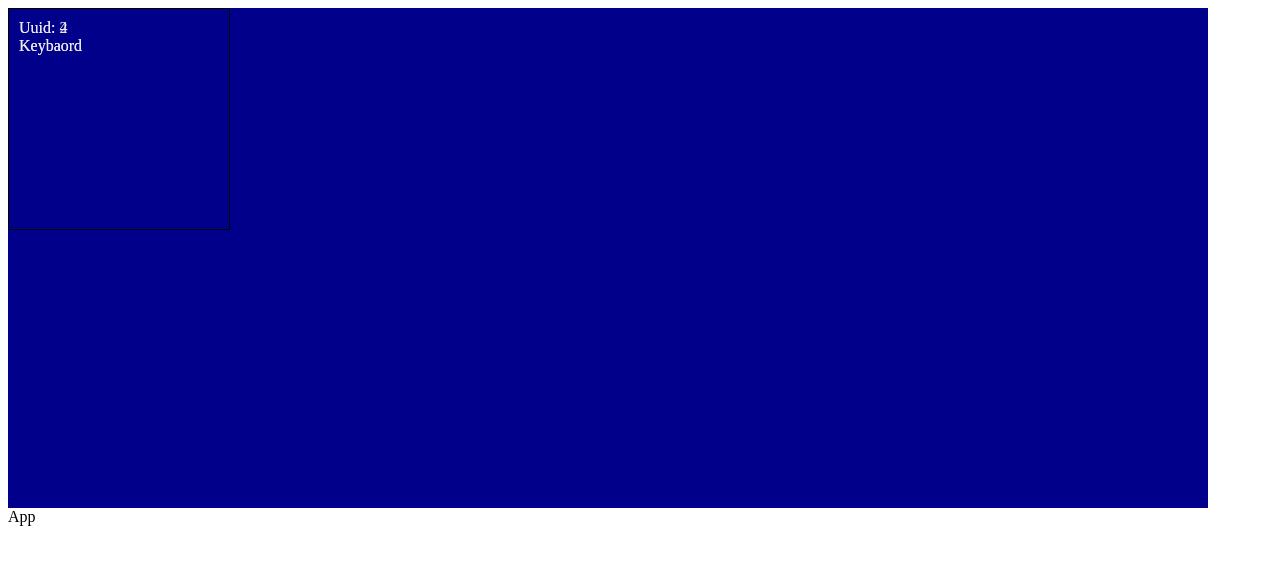
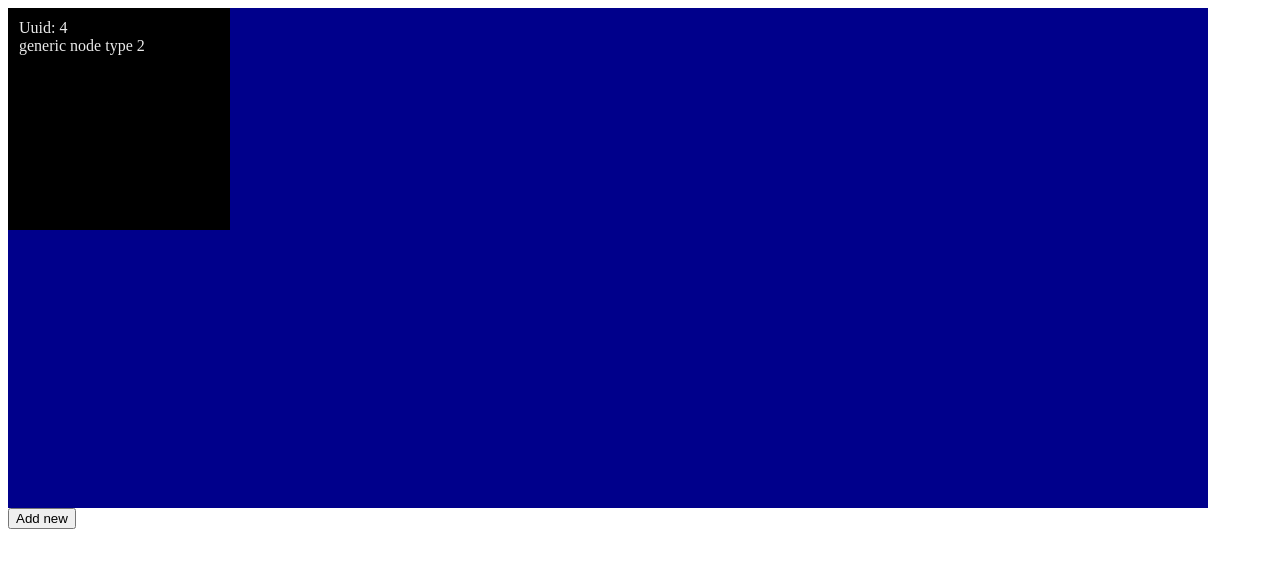
Before and after one commit to theknarf-experiments/react-opencanvas, a React (Create React App) app in the folder packages/react-graph/: page / in a window 1280 px wide. Shown: the top 568 px of the page. Built offline with nearby package versions, Linux system fonts and the light colour scheme.

Commit message:
Add new nodes

```diff
--- a/packages/react-graph/src/app.tsx
+++ b/packages/react-graph/src/app.tsx
@@ -1,22 +1,40 @@
-import React from 'react';
+import React, { useState } from 'react';
 import Graph, { useNode } from './components/graph';
 
-const KeyboardNode : React.FC = () => {
+const GenericNode1 : React.FC = () => {
 	const { Node } = useNode();
 
 	return <Node>
-		Keybaord
+		generic node type 1
 	</Node>
 }
 
-const App : React.FC = () => (
-	<div>
+const GenericNode2 : React.FC = () => {
+	const { Node } = useNode();
+
+	return <Node>
+		generic node type 2
+	</Node>
+}
+
+const App : React.FC = () => {
+	const [num, setNum] = useState(0);
+	const onClick = () => {
+		setNum(num + 1);
+	};
+
+	return <div>
 		<Graph>
-			<KeyboardNode />
-			<KeyboardNode />
+			<GenericNode1 />
+			<GenericNode2 />
+			{
+				'.'.repeat(num).split('').map((_, i) => (
+					<GenericNode2 key={i} />
+				))
+			}
 		</Graph>
-		App
+		<button onClick={onClick}>Add new</button>
 	</div>
-);
+};
 
 export default App;
--- a/packages/react-graph/src/components/graph.tsx
+++ b/packages/react-graph/src/components/graph.tsx
@@ -72,7 +72,8 @@ const GraphComponent : React.FC = ({ children }) => {
 			height: '500px',
 			backgroundColor: 'darkblue',
 			color: '#eaeaea',
-			position: 'relative'
+			position: 'relative',
+			overflow: 'hidden',
 		}}>
 		{children}
 		</div>
@@ -142,7 +143,9 @@ const Node : React.FC<NodeProps> = ({ children, uid }) => {
 	return <div style={{
 		position: 'absolute',
 		border: '1px solid black',
+		background: 'black',
 		padding: '10px',
+		userSelect: 'none',
 		left: `${left}px`,
 		top: `${top}px`,
 		width: `${width}px`,
```
